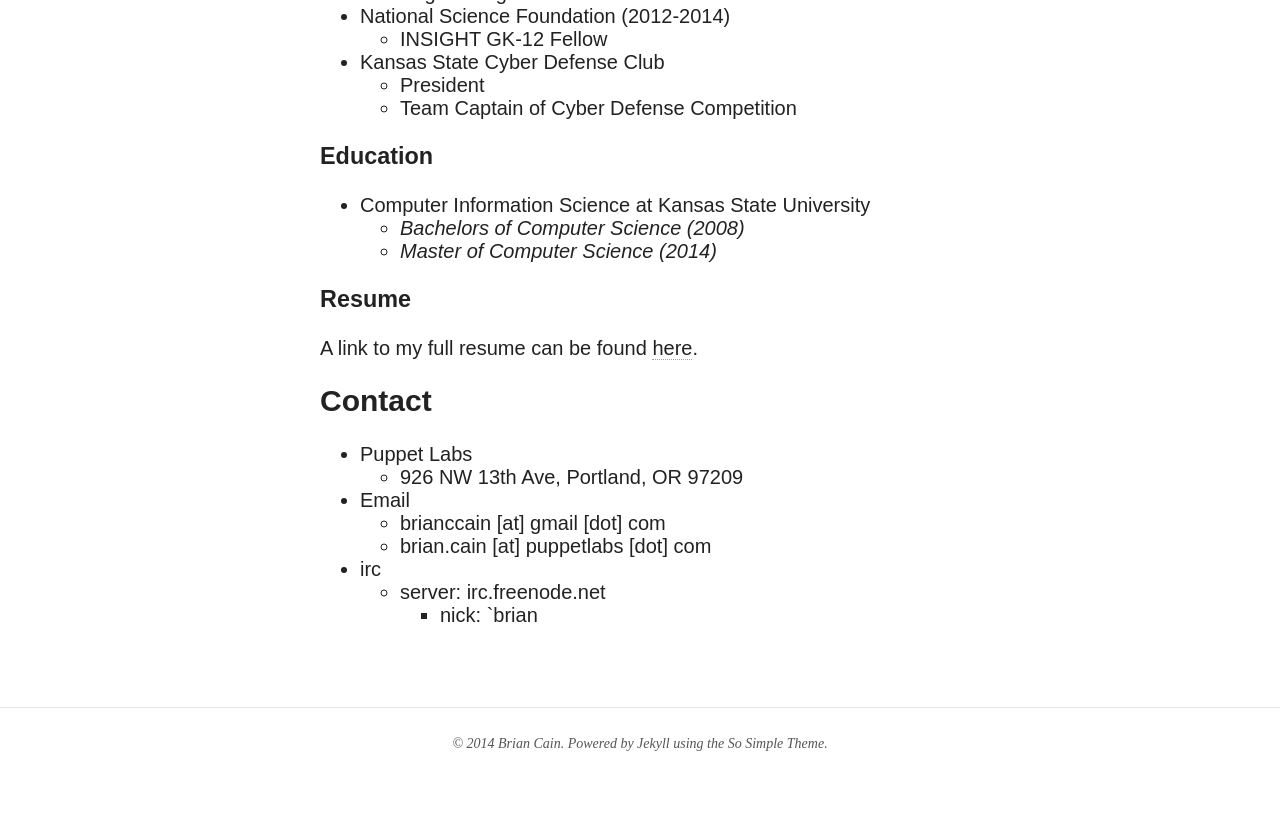
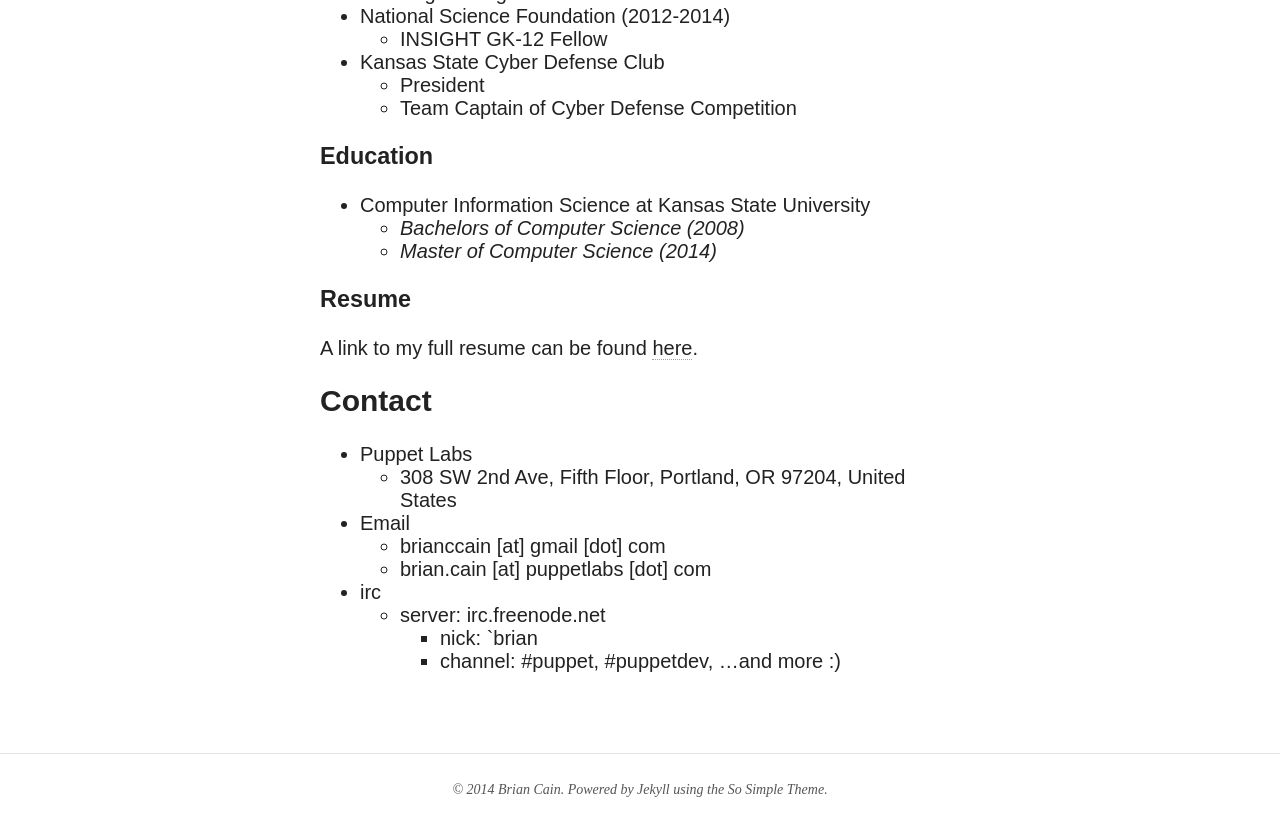
Before and after one commit to briancain/website, a Jekyll site: the page built from about.md, in a window 1280 px wide and 900 px high, scrolled down 1387 px. Shown: the top 836 px of the window. Built offline with Jekyll 4.4.1, drawn with Linux system fonts in a browser that asks for light colours; nearby versions of some CDN libraries.

Commit message:
Update Puppet Labs Address

```diff
--- a/about.md
+++ b/about.md
@@ -48,10 +48,11 @@
 ## Contact
 
 - Puppet Labs
-  + 926 NW 13th Ave, Portland, OR 97209
+  + 308 SW 2nd Ave, Fifth Floor, Portland, OR 97204, United States
 - Email
   + brianccain [at] gmail [dot] com
   + brian.cain [at] puppetlabs [dot] com
 - irc
   + server: irc.freenode.net
     - nick: `brian
+    - channel: #puppet, #puppetdev, ...and more :)
```
